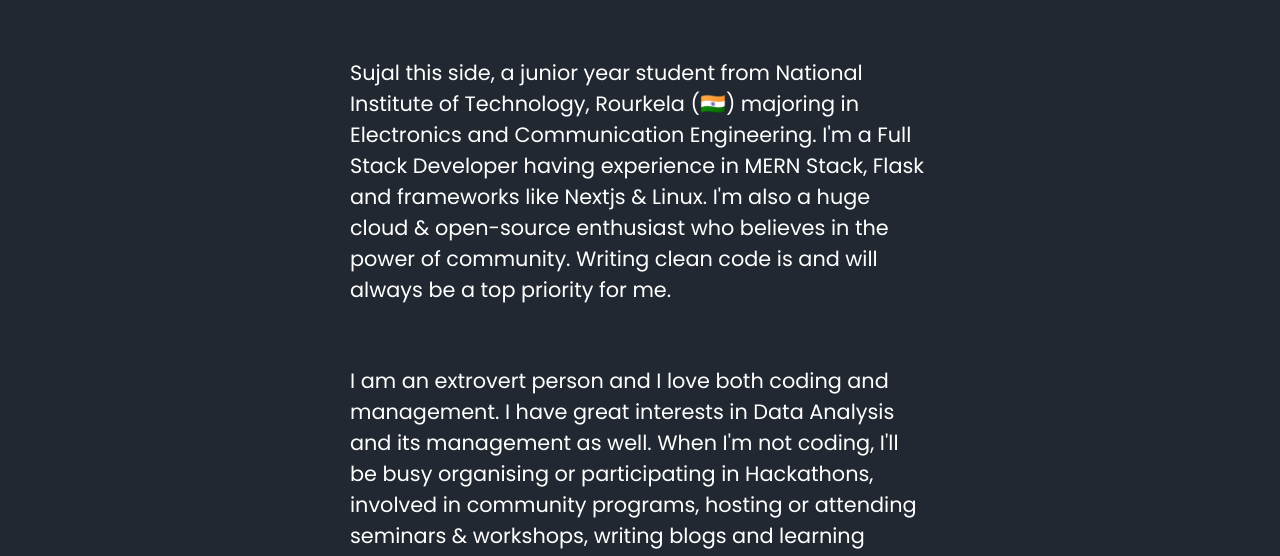
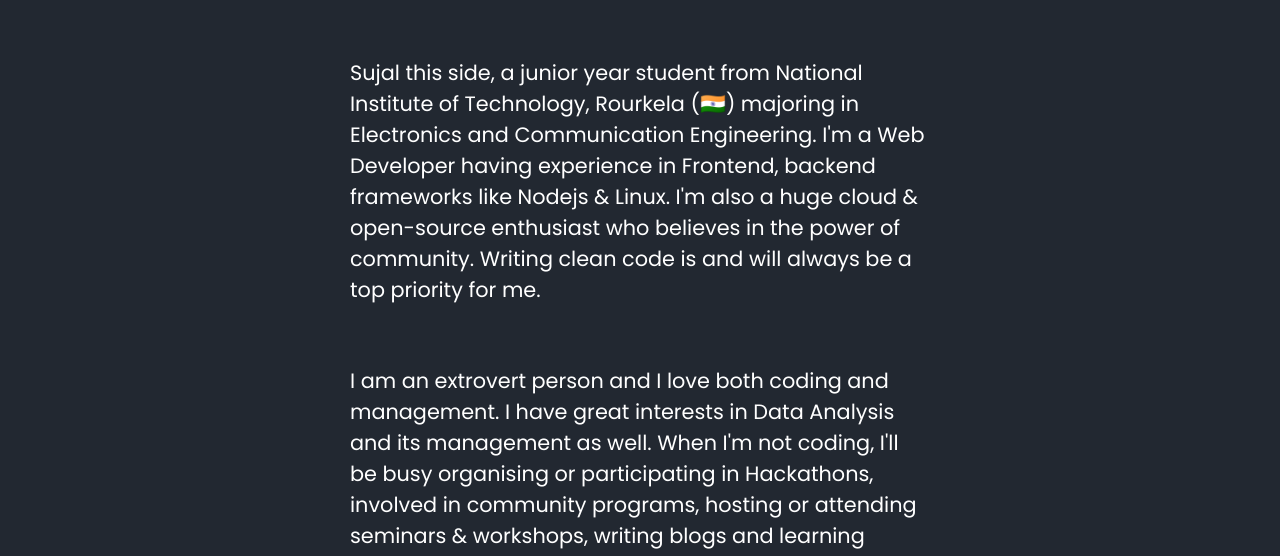
Before and after one commit to SUJALDEVE/My_Website, a plain HTML site: page about.html in a window 1280 px wide. Shown: the part 237-793 px from the top of the page. Drawn offline with nearby package versions, Linux system fonts and the light colour scheme.

Commit message:
Update about.html

```diff
--- a/about.html
+++ b/about.html
@@ -215,8 +215,8 @@
         </div>
         <div style="display: block; height: 60px;"></div>
         <div class="p" style="font-size: 1.3rem;">Sujal this side, a junior year student from National Institute of
-            Technology, Rourkela (🇮🇳) majoring in Electronics and Communication Engineering. I'm a Full Stack
-            Developer having experience in MERN Stack, Flask and frameworks like Nextjs & Linux. I'm also a huge cloud &
+            Technology, Rourkela (🇮🇳) majoring in Electronics and Communication Engineering. I'm a Web
+            Developer having experience in Frontend, backend frameworks like Nodejs & Linux. I'm also a huge cloud &
             open-source enthusiast who believes in the power of community. Writing clean code is and will always be a
             top priority for me.
         </div>
```
